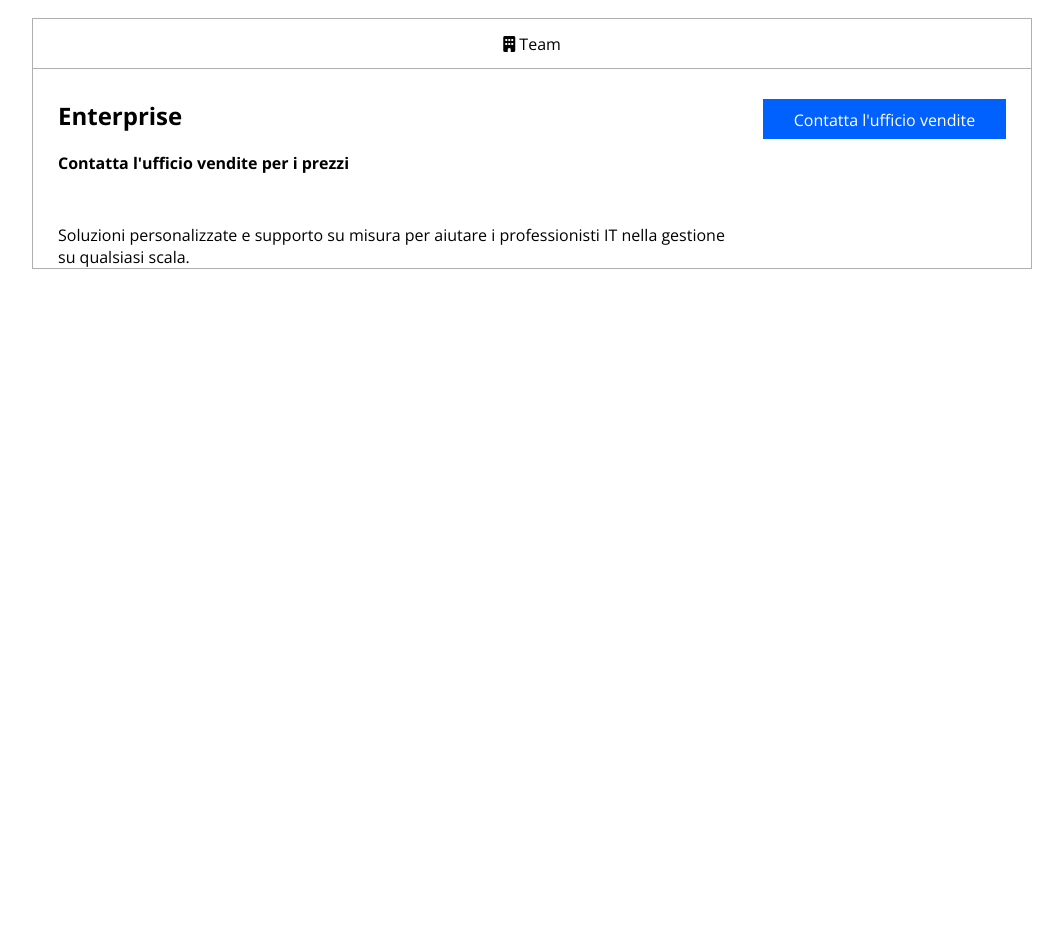
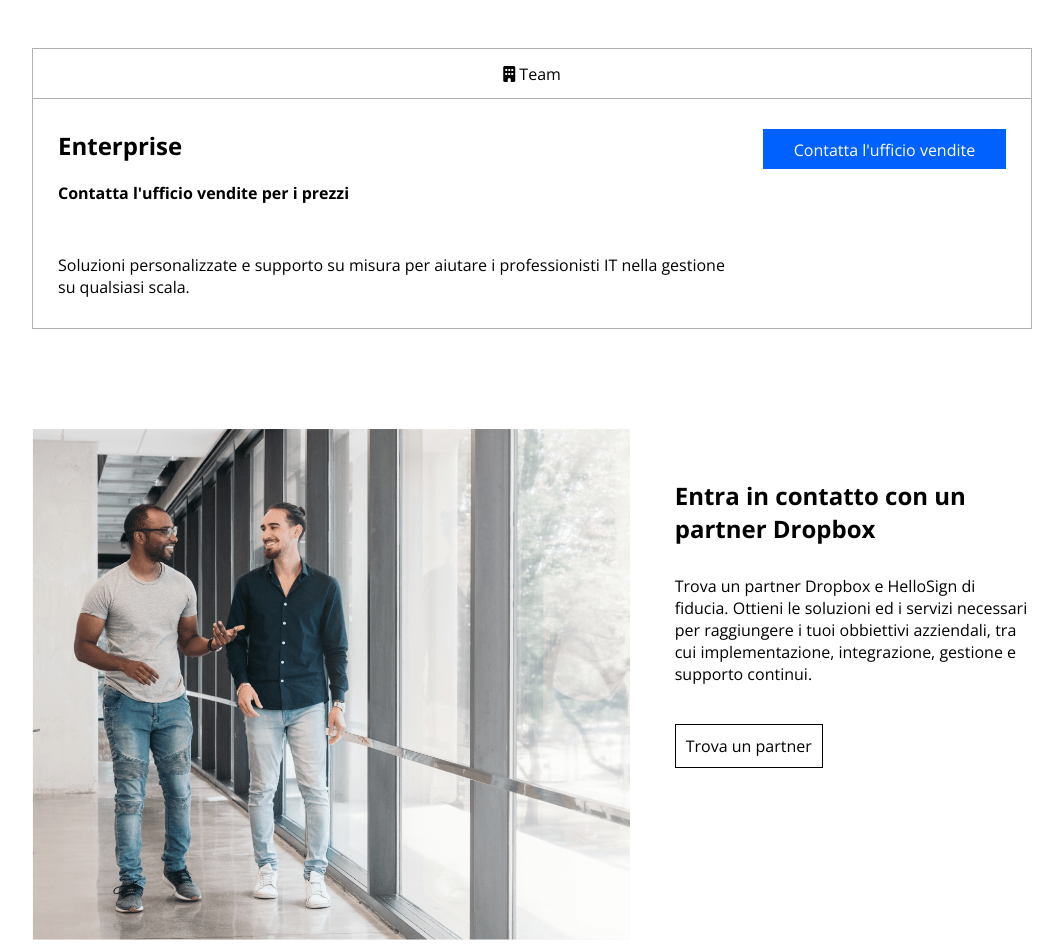
Before and after one commit to Simone-Fratini/htmlcss-dropbox, a plain HTML site: page index.html in a window 1280 px wide. Shown: the part 1959-2904 px from the top of the page, without its empty margins (108-1171 px from the left). Before the commit the page ends 2228 px from the top, so only its background shows below. Drawn offline with nearby package versions, Linux system fonts and the light colour scheme.

Commit message:
working on Dropbox business section

```diff
--- a/css/style.css
+++ b/css/style.css
@@ -66,6 +66,10 @@ h1{
     gap: 15px;
 }
 
+.gap45{
+    gap: 45px;
+}
+
 
 
 header{
@@ -123,6 +127,10 @@ header{
 
 .padding-B30{
     padding-bottom: 30px;
+}
+
+.padding-B50{
+    padding-bottom: 50px;
 }
 
 .padding-T100{
@@ -225,3 +233,17 @@ hr{
     margin-left: 25px;
     margin-top: 30px;
 }
+
+#image-partner{
+    width: 30%;
+}
+
+#text-partner{
+    width: 70%;
+}
+
+#text-partner>a{
+    background-color: white;
+    color: black;
+    border: 1px solid black;
+}
--- a/index.html
+++ b/index.html
@@ -106,7 +106,7 @@
                             <div class="padding-T30"><i class="fa-solid fa-check cl-blue"></i> Nessun limite di spazio per i file</div>
                             <div class="padding-T20"><i class="fa-solid fa-check cl-blue"></i> Cartelle offlie su dispositivi mobili</div>
                             <div class="padding-T20"><i class="fa-solid fa-check cl-blue"></i> Possibilità di inserire nuovi membri del team</div>
-                            <div class="padding-T20"><i class="fa-solid fa-check cl-blue"></i> Gestione dei permessi in base ai ruoli</div>
+                            <div class="padding-T20 padding-B30"><i class="fa-solid fa-check cl-blue"></i> Gestione dei permessi in base ai ruoli</div>
                         </div>
                     </div>
                     <div class="debug border-col">
@@ -137,7 +137,7 @@
                 </div>
             </section>
 
-            <section id="enterprise" class="border margin-T50">
+            <section id="enterprise" class="border margin-T50 padding-B30">
                 <div class="border-bottom width100 plan-header"><i class="fa-solid fa-building"></i> Team</div>
                 <div class="d-flex padding25">
                     <div id="enterprise-text">
@@ -148,6 +148,20 @@
                     <a id="enterprise-button" class="button-blue" href="#">Contatta l'ufficio vendite</a>
                 </div>
             </section>
+
+            <section id="partner" class="padding-T100 d-flex gap45">
+                <div id="#image-partner">
+                    <img src="img/partner.png" alt="partner">
+                </div>
+
+                <div id="text-partner" class="padding-T50">
+                    <h2>Entra in contatto con un partner Dropbox</h2>
+                    <div class="padding-T30 padding-B50">
+                        Trova un partner Dropbox e HelloSign di fiducia. Ottieni le soluzioni ed i servizi necessari per raggiungere i tuoi obbiettivi azziendali, tra cui implementazione, integrazione, gestione e supporto continui.
+                    </div>
+                    <a class="button-blue" href="#">Trova un partner</a>
+                </div>
+            </section>
         </div>
     </main>
 
```
